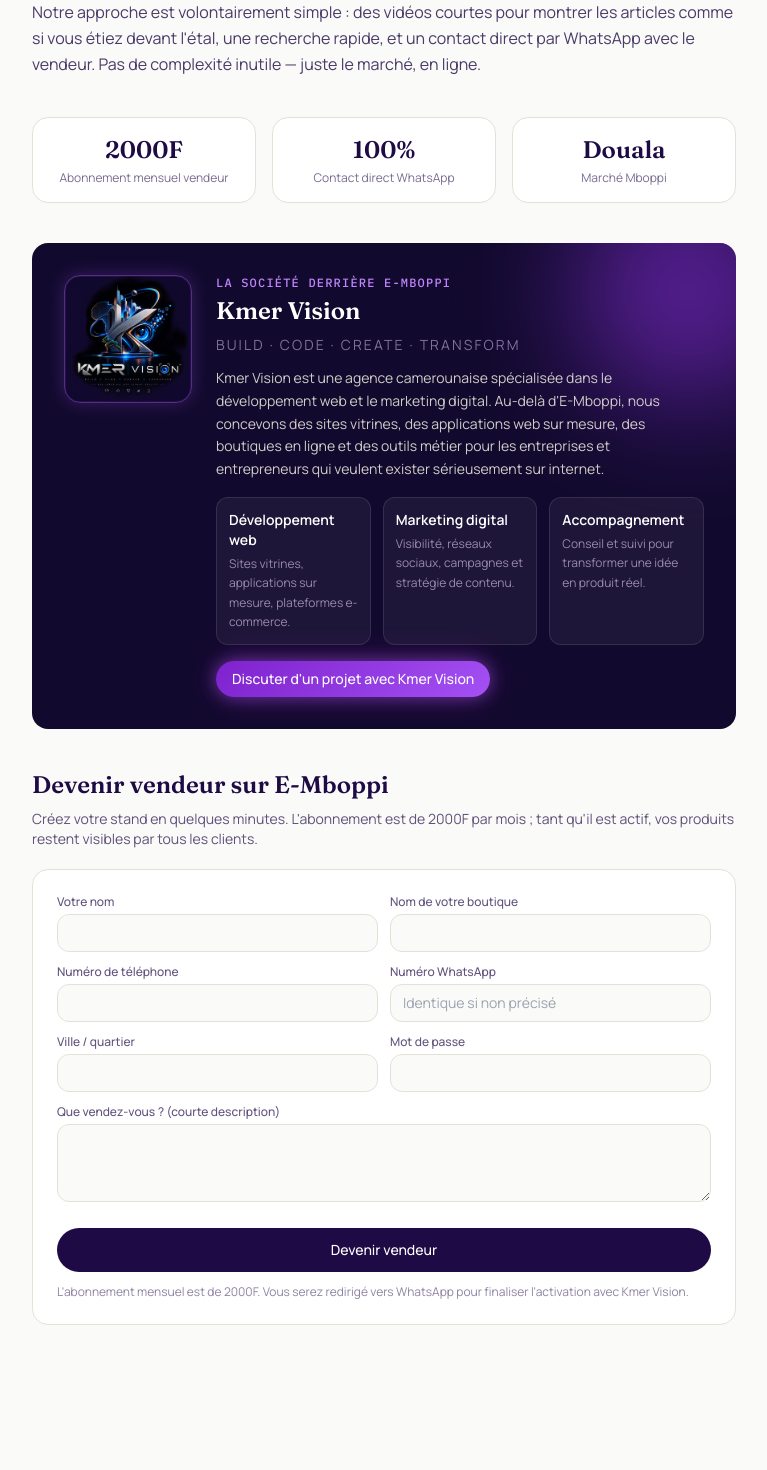
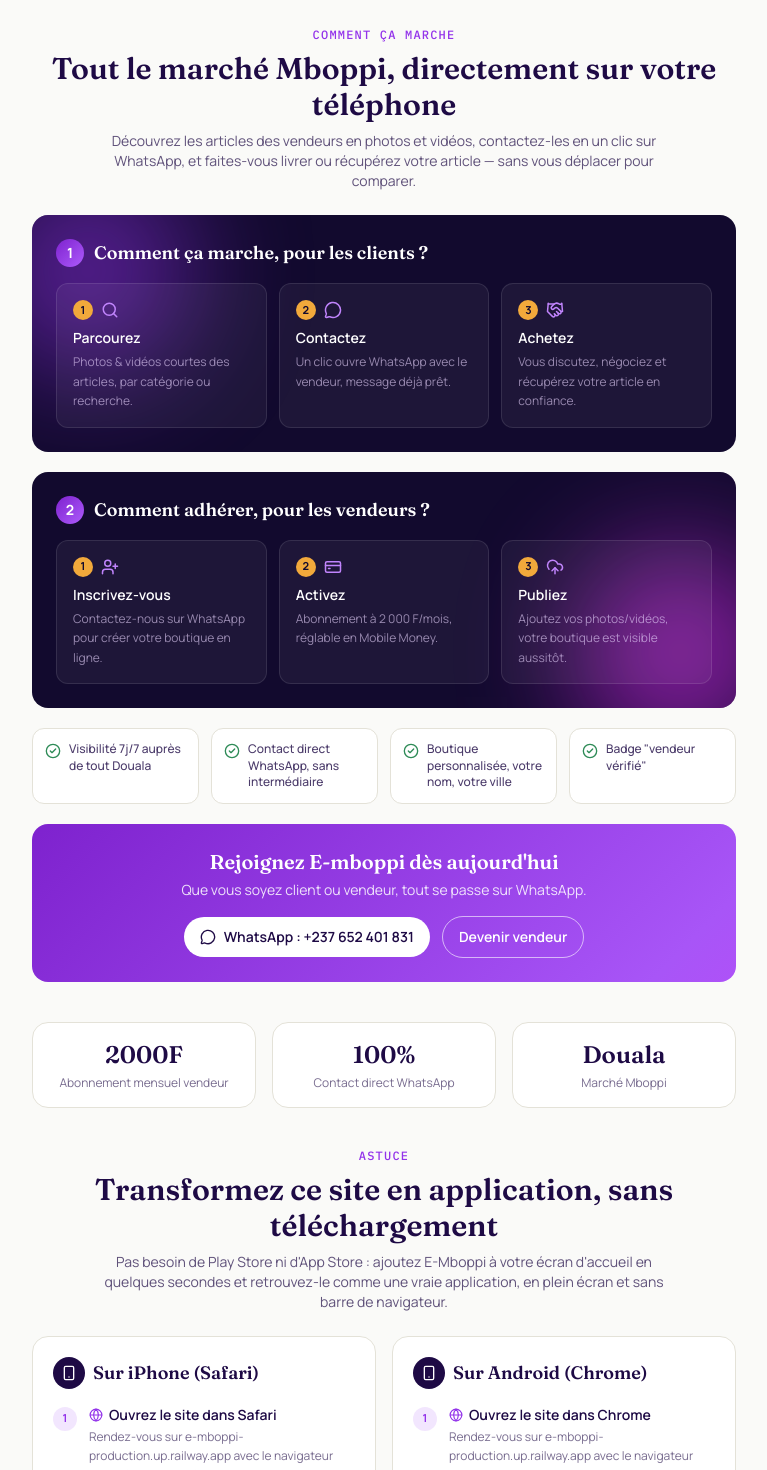
Before and after one commit to lj358861-ship-it/E-mboppi, a Next.js app: page /a-propos in a window 1280 px wide. Shown: the part 320-1790 px from the top of the page, without its empty margins (256-1023 px from the left). Before the commit the page ends 1677 px from the top, so only its background shows below. Built offline with nearby package versions, Linux system fonts and the light colour scheme; no server answers.

Commit message:
Add files via upload

```diff
--- a/app/a-propos/page.tsx
+++ b/app/a-propos/page.tsx
@@ -1,5 +1,22 @@
 import Image from "next/image";
 import AProposClient from "./AProposClient";
+import { lienDevenirVendeur } from "@/lib/whatsapp";
+import {
+  Search,
+  MessageCircle,
+  Handshake,
+  UserPlus,
+  CreditCard,
+  UploadCloud,
+  CheckCircle2,
+  Smartphone,
+  Share2,
+  PlusSquare,
+  Globe,
+  MoreVertical,
+  Download,
+  type LucideIcon,
+} from "lucide-react";
 
 export const metadata = {
   title: "À propos — E-Mboppi par Kmer Vision",
@@ -22,18 +39,123 @@
           changer cela : donner à chaque vendeur une vitrine numérique simple, et à chaque
           client un moyen rapide de trouver et de contacter le bon stand, où qu&apos;il se trouve.
         </p>
-        <p className="text-indigo-900/80 leading-relaxed">
-          Notre approche est volontairement simple : des vidéos courtes pour montrer les
-          articles comme si vous étiez devant l&apos;étal, une recherche rapide, et un contact
-          direct par WhatsApp avec le vendeur. Pas de complexité inutile — juste le marché,
-          en ligne.
-        </p>
+      </section>
+
+      {/* Comment ça marche — version visuelle (cartes numérotées) qui
+          remplace l'ancien paragraphe d'explication en texte brut */}
+      <section className="mb-10">
+        <div className="text-center mb-6">
+          <p className="font-mono text-neon-600 text-xs tracking-widest uppercase mb-2">
+            Comment ça marche
+          </p>
+          <h2 className="font-display text-2xl md:text-3xl font-semibold text-indigo-900 mb-2">
+            Tout le marché Mboppi, directement sur votre téléphone
+          </h2>
+          <p className="text-sm text-indigo-900/70 max-w-xl mx-auto">
+            Découvrez les articles des vendeurs en photos et vidéos, contactez-les en un clic
+            sur WhatsApp, et faites-vous livrer ou récupérez votre article — sans vous déplacer
+            pour comparer.
+          </p>
+        </div>
+
+        <BlocEtapes
+          numero={1}
+          titre="Comment ça marche, pour les clients ?"
+          blobClasse="bg-neon-600 -top-12 -left-12"
+          etapes={[
+            { icone: Search, titre: "Parcourez", description: "Photos & vidéos courtes des articles, par catégorie ou recherche." },
+            { icone: MessageCircle, titre: "Contactez", description: "Un clic ouvre WhatsApp avec le vendeur, message déjà prêt." },
+            { icone: Handshake, titre: "Achetez", description: "Vous discutez, négociez et récupérez votre article en confiance." },
+          ]}
+        />
+
+        <BlocEtapes
+          numero={2}
+          titre="Comment adhérer, pour les vendeurs ?"
+          blobClasse="bg-neonpink-500 -bottom-12 -right-12"
+          etapes={[
+            { icone: UserPlus, titre: "Inscrivez-vous", description: "Contactez-nous sur WhatsApp pour créer votre boutique en ligne." },
+            { icone: CreditCard, titre: "Activez", description: "Abonnement à 2 000 F/mois, réglable en Mobile Money." },
+            { icone: UploadCloud, titre: "Publiez", description: "Ajoutez vos photos/vidéos, votre boutique est visible aussitôt." },
+          ]}
+        />
+
+        <div className="grid sm:grid-cols-2 md:grid-cols-4 gap-3 mb-5">
+          <PointCheck texte="Visibilité 7j/7 auprès de tout Douala" />
+          <PointCheck texte="Contact direct WhatsApp, sans intermédiaire" />
+          <PointCheck texte="Boutique personnalisée, votre nom, votre ville" />
+          <PointCheck texte='Badge "vendeur vérifié"' />
+        </div>
+
+        <div className="rounded-2xl p-5 md:p-6 text-center bg-gradient-neon">
+          <h3 className="font-display text-xl font-semibold text-white mb-1">
+            Rejoignez E-mboppi dès aujourd&apos;hui
+          </h3>
+          <p className="text-sm text-white/85 mb-4">
+            Que vous soyez client ou vendeur, tout se passe sur WhatsApp.
+          </p>
+          <div className="flex flex-wrap items-center justify-center gap-3">
+            <a
+              href={lienDevenirVendeur()}
+              target="_blank"
+              rel="noopener noreferrer"
+              className="inline-flex items-center gap-2 bg-white text-indigo-900 px-4 py-2.5 rounded-full text-sm font-semibold transition-transform hover:scale-[1.02]"
+            >
+              <MessageCircle size={16} /> WhatsApp : +237 652 401 831
+            </a>
+            <a
+              href="#devenir-vendeur"
+              className="inline-flex items-center gap-2 border border-white/60 text-white px-4 py-2.5 rounded-full text-sm font-semibold transition-colors hover:bg-white/10"
+            >
+              Devenir vendeur
+            </a>
+          </div>
+        </div>
       </section>
 
       <section className="mb-10 grid sm:grid-cols-3 gap-4">
         <Stat chiffre="2000F" label="Abonnement mensuel vendeur" />
         <Stat chiffre="100%" label="Contact direct WhatsApp" />
         <Stat chiffre="Douala" label="Marché Mboppi" />
+      </section>
+
+      {/* Guide d'installation PWA — transformer le site en application sans
+          passer par le Play Store / App Store */}
+      <section className="mb-10">
+        <div className="text-center mb-6">
+          <p className="font-mono text-neon-600 text-xs tracking-widest uppercase mb-2">
+            Astuce
+          </p>
+          <h2 className="font-display text-2xl md:text-3xl font-semibold text-indigo-900 mb-2">
+            Transformez ce site en application, sans téléchargement
+          </h2>
+          <p className="text-sm text-indigo-900/70 max-w-xl mx-auto">
+            Pas besoin de Play Store ni d&apos;App Store : ajoutez E-Mboppi à votre écran
+            d&apos;accueil en quelques secondes et retrouvez-le comme une vraie application,
+            en plein écran et sans barre de navigateur.
+          </p>
+        </div>
+
+        <div className="grid md:grid-cols-2 gap-4">
+          <GuidePwa
+            plateforme="Sur iPhone (Safari)"
+            etapes={[
+              { icone: Globe, titre: "Ouvrez le site dans Safari", description: "Rendez-vous sur e-mboppi-production.up.railway.app avec le navigateur Safari (pas Chrome)." },
+              { icone: Share2, titre: 'Appuyez sur "Partager"', description: "Le bouton carré avec une flèche vers le haut, en bas de l'écran." },
+              { icone: PlusSquare, titre: '"Sur l\'écran d\'accueil"', description: "Faites défiler le menu de partage puis choisissez cette option." },
+              { icone: Smartphone, titre: 'Confirmez "Ajouter"', description: "L'icône E-Mboppi apparaît sur votre écran d'accueil, prête à ouvrir comme une app." },
+            ]}
+          />
+          <GuidePwa
+            plateforme="Sur Android (Chrome)"
+            etapes={[
+              { icone: Globe, titre: "Ouvrez le site dans Chrome", description: "Rendez-vous sur e-mboppi-production.up.railway.app avec le navigateur Chrome." },
+              { icone: MoreVertical, titre: "Ouvrez le menu ⋮", description: "Les trois petits points en haut à droite de l'écran." },
+              { icone: Download, titre: '"Installer l\'application"', description: "Ou \"Ajouter à l'écran d'accueil\" selon votre version de Chrome." },
+              { icone: Smartphone, titre: 'Confirmez "Installer"', description: "L'icône E-Mboppi s'ajoute à votre écran d'accueil, prête à ouvrir comme une app." },
+            ]}
+          />
+        </div>
       </section>
 
       <section className="mb-10 bg-indigo-950 rounded-2xl p-6 md:p-8 relative overflow-hidden">
@@ -89,6 +211,102 @@
   );
 }
 
+type Etape = { icone: LucideIcon; titre: string; description: string };
+
+/** Un bloc numéroté (1, 2...) avec ses 3 cartes d'étapes — utilisé pour le
+ * parcours client et le parcours vendeur dans la section "Comment ça marche". */
+function BlocEtapes({
+  numero,
+  titre,
+  etapes,
+  blobClasse,
+}: {
+  numero: number;
+  titre: string;
+  etapes: Etape[];
+  blobClasse: string;
+}) {
+  return (
+    <div className="mb-5 bg-indigo-950 rounded-2xl p-5 md:p-6 relative overflow-hidden">
+      <div className={`neon-blob w-52 h-52 opacity-30 ${blobClasse}`} />
+      <div className="relative">
+        <div className="flex items-center gap-2.5 mb-4">
+          <span className="flex items-center justify-center w-7 h-7 rounded-full bg-gradient-neon text-white text-sm font-bold flex-shrink-0">
+            {numero}
+          </span>
+          <h3 className="font-display text-lg font-semibold text-white">{titre}</h3>
+        </div>
+        <div className="grid sm:grid-cols-3 gap-3">
+          {etapes.map((etape, i) => (
+            <EtapeCard key={etape.titre} n={i + 1} {...etape} />
+          ))}
+        </div>
+      </div>
+    </div>
+  );
+}
+
+function EtapeCard({ n, icone: Icone, titre, description }: Etape & { n: number }) {
+  return (
+    <div className="bg-white/5 border border-white/10 rounded-xl p-4">
+      <div className="flex items-center gap-2 mb-2">
+        <span className="flex items-center justify-center w-5 h-5 rounded-full bg-mango-500 text-indigo-950 text-[11px] font-bold flex-shrink-0">
+          {n}
+        </span>
+        <Icone size={18} className="text-neon-400" />
+      </div>
+      <p className="text-sm font-semibold text-white mb-1">{titre}</p>
+      <p className="text-xs text-neon-300/60 leading-relaxed">{description}</p>
+    </div>
+  );
+}
+
+function PointCheck({ texte }: { texte: string }) {
+  return (
+    <div className="flex items-start gap-2 bg-white border border-stone-200 rounded-xl p-3">
+      <CheckCircle2 size={16} className="text-feuille-500 flex-shrink-0 mt-0.5" />
+      <p className="text-xs font-medium text-indigo-900/80 leading-snug">{texte}</p>
+    </div>
+  );
+}
+
+/** Une carte de guide d'installation PWA (iPhone ou Android) — même
+ * structure à 4 étapes pour les deux plateformes, seules les icônes et le
+ * texte des étapes 2/3 changent selon le navigateur. */
+function GuidePwa({ plateforme, etapes }: { plateforme: string; etapes: Etape[] }) {
+  return (
+    <div className="bg-white border border-stone-200 rounded-2xl p-5">
+      <div className="flex items-center gap-2 mb-4">
+        <span className="flex items-center justify-center w-8 h-8 rounded-full bg-indigo-900 text-white flex-shrink-0">
+          <Smartphone size={16} />
+        </span>
+        <h3 className="font-display text-lg font-semibold text-indigo-900">{plateforme}</h3>
+      </div>
+      <ol className="space-y-3.5">
+        {etapes.map((etape, i) => (
+          <EtapePwa key={etape.titre} n={i + 1} {...etape} />
+        ))}
+      </ol>
+    </div>
+  );
+}
+
+function EtapePwa({ n, icone: Icone, titre, description }: Etape & { n: number }) {
+  return (
+    <li className="flex gap-3">
+      <span className="flex items-center justify-center w-6 h-6 rounded-full bg-neon-500/15 text-neon-600 text-[11px] font-bold flex-shrink-0 mt-0.5">
+        {n}
+      </span>
+      <div>
+        <p className="text-sm font-semibold text-indigo-900 flex items-center gap-1.5 mb-0.5">
+          <Icone size={14} className="text-neon-600 flex-shrink-0" /> {titre}
+        </p>
+        <p className="text-xs text-indigo-900/60 leading-relaxed">{description}</p>
+      </div>
+    </li>
+  );
+}
+
 function ServiceKmer({ titre, description }: { titre: string; description: string }) {
   return (
     <div className="bg-white/5 border border-white/10 rounded-xl p-3">
--- a/app/page.tsx
+++ b/app/page.tsx
@@ -123,6 +123,9 @@
         </section>
       )}
 
+      {/* Rayon promo — juste après Hot Sales, avec son propre filtrage par catégorie */}
+      <RayonPromo />
+
       {groupes.map(([categorie, produits], i) => (
         <section key={categorie} id={i === 0 ? "produits" : undefined} className="mb-8">
           <div className="flex items-center justify-between px-4 md:px-8 mb-3">
@@ -170,9 +173,6 @@
         </section>
       ))}
 
-      {/* Rayon promo — bas de l'écran, avec son propre filtrage par catégorie */}
-      <RayonPromo />
-
       <div className="px-4 md:px-8 py-10 text-center">
         <Link href="/a-propos#devenir-vendeur" className="btn-neon px-5 py-3 font-medium text-sm">
           <Store size={16} /> Vous êtes vendeur au marché Mboppi ? Ouvrez votre stand ici
--- a/components/Navigation.tsx
+++ b/components/Navigation.tsx
@@ -3,13 +3,12 @@
 import { useEffect, useState } from "react";
 import Link from "next/link";
 import { usePathname } from "next/navigation";
-import { Home, Search, Clapperboard, Mail, Info, Store, Heart, LogIn, User, Percent } from "lucide-react";
+import { Home, Search, Clapperboard, Mail, Info, Store, Heart, LogIn, User } from "lucide-react";
 
 const liensBas = [
   { href: "/", label: "Accueil", icone: Home },
   { href: "/videos", label: "Vidéos", icone: Clapperboard },
   { href: "/recherche", label: "Recherche", icone: Search },
-  { href: "/promo", label: "Promo", icone: Percent },
   { href: "/contact", label: "Contact", icone: Mail },
   { href: "/a-propos", label: "À propos", icone: Info },
 ];
@@ -18,7 +17,6 @@
   { href: "/", label: "Accueil" },
   { href: "/videos", label: "Vidéos courtes" },
   { href: "/recherche", label: "Recherche" },
-  { href: "/promo", label: "Promo" },
   { href: "/favoris", label: "Favoris" },
   { href: "/contact", label: "Contact" },
   { href: "/a-propos", label: "À propos" },
```
Also changed, not shown: components/RayonPromo.tsx (+5 -5 lines).
